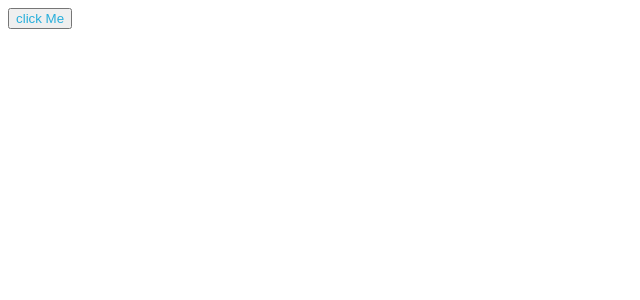
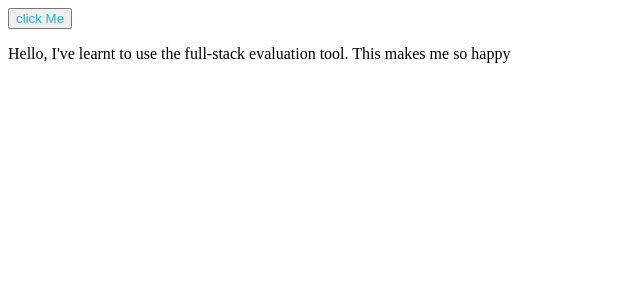
Before and after one commit to m2-madhav/React-Contest---1---Button-Action-with-Functional-Component, a React app: page / in a window 1280 px wide. Shown: the top 300 px of the page, without its empty margins (0-640 px from the left). Built offline with nearby package versions, Linux system fonts and the light colour scheme.

Commit message:
code-updated

```diff
--- a/src/components/App.js
+++ b/src/components/App.js
@@ -2,21 +2,23 @@ import React, { Component, useState } from "react";
 import "./../styles/App.css";
 
 function App() {
-  const [change, setChange] = useState(true);
+  const [change, setChange] = useState(false);
+  function renderPara() {
+    return (
+      <p id="para">
+        Hello, I've learnt to use the full-stack evaluation tool. This makes me
+        so happy
+      </p>
+    );
+  }
+
   return (
     <div id="main">
       <button id="click" onClick={() => setChange(!change)}>
         {" "}
         click Me{" "}
       </button>
-      {change ? (
-        <p></p>
-      ) : (
-        <p id="para">
-          Hello, I've learnt to use the full-stack evaluation tool. This makes
-          me so happy
-        </p>
-      )}
+      {change ? "" : renderPara()}
     </div>
   );
 }
```
